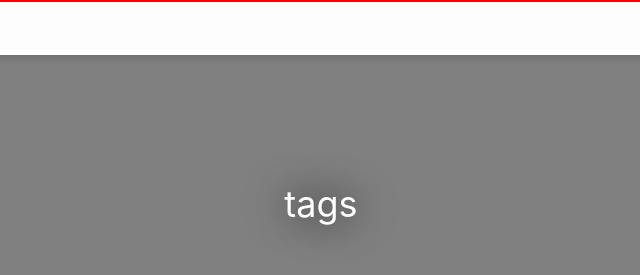
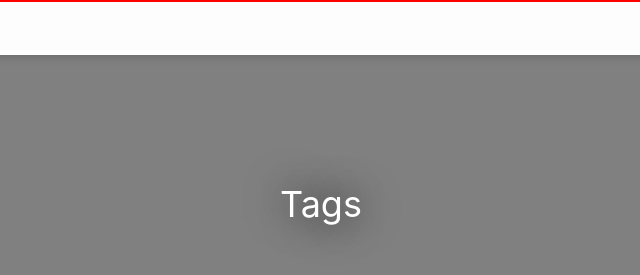
Before and after one commit to bunsplay/bunsplay.github.io, a plain HTML site: page tags/index.html in a window 1280 px wide. Shown: the top 275 px of the page, 319-959 px from the left. Drawn offline with nearby package versions, Linux system fonts and the light colour scheme; some packages are replaced by stand-ins of ours; a script that the page names is missing.

Commit message:
Site updated: 2018-10-07 00:39:58

```diff
--- a/tags/index.html
+++ b/tags/index.html
@@ -18,7 +18,7 @@
     <link rel="stylesheet" href="//cdn.bootcss.com/font-awesome/4.6.3/css/font-awesome.css">
     <title>
 
-        tags｜Bunsplay&#39;s blog
+        Tags｜Bunsplay&#39;s blog
 
     </title>
 
@@ -80,7 +80,7 @@
 
 
                         <li>
-                            <a href="/Tags/">tags</a>
+                            <a href="/Tags/">Tags</a>
                         </li>
 
 
@@ -140,7 +140,7 @@
         <div class="row">
             <div class="col-lg-8 col-lg-offset-2 col-md-10 col-md-offset-1 ">
                 <div class="site-heading text-center">
-                    <h1>tags</h1>
+                    <h1>Tags</h1>
                     <span class="subheading"></span>
                 </div>
             </div>
```
Also changed, not shown: 2018/10/06/video-1/index.html (+1 -1 lines), 2018/10/06/wechat-1/index.html (+1 -1 lines), archives/2018/10/index.html (+1 -1 lines), archives/2018/index.html (+1 -1 lines), archives/index.html (+1 -1 lines), index.html (+1 -1 lines), tags/Draw/index.html (+1 -1 lines), tags/Video/index.html (+1 -1 lines).
